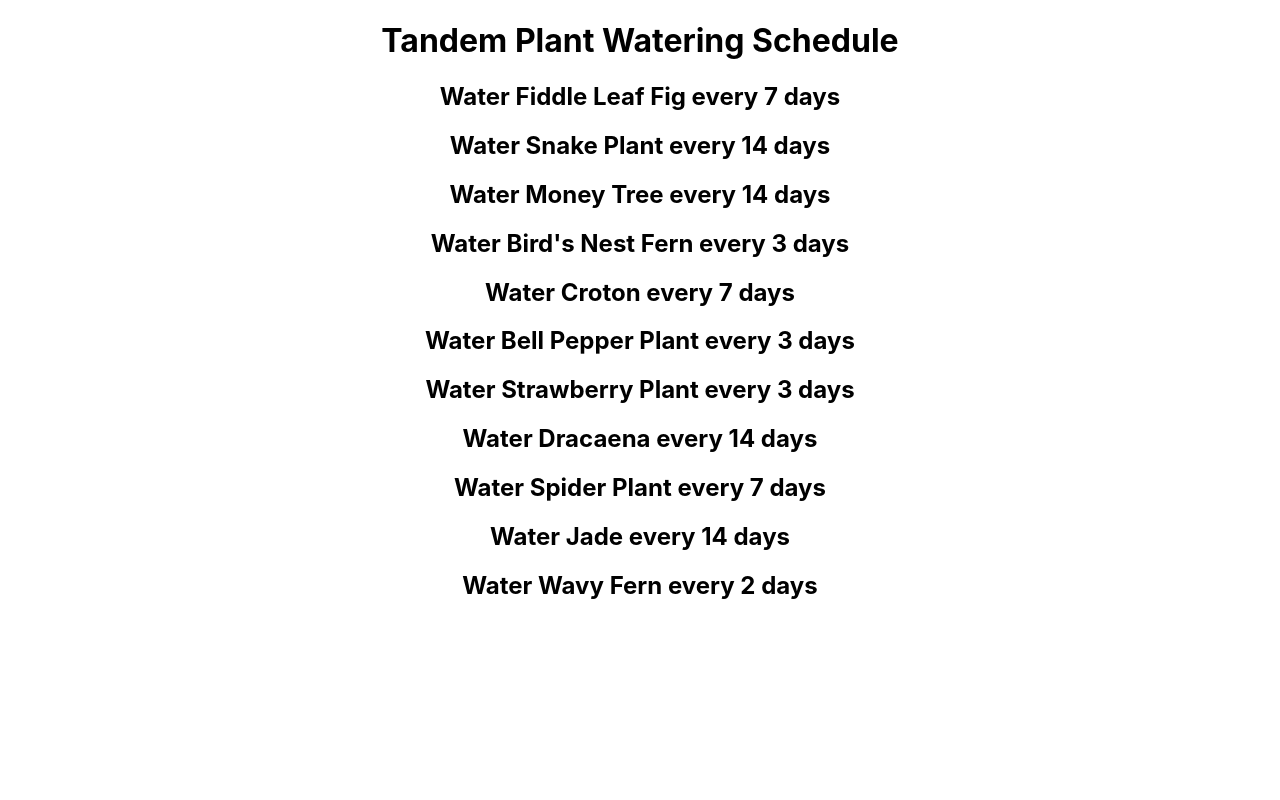
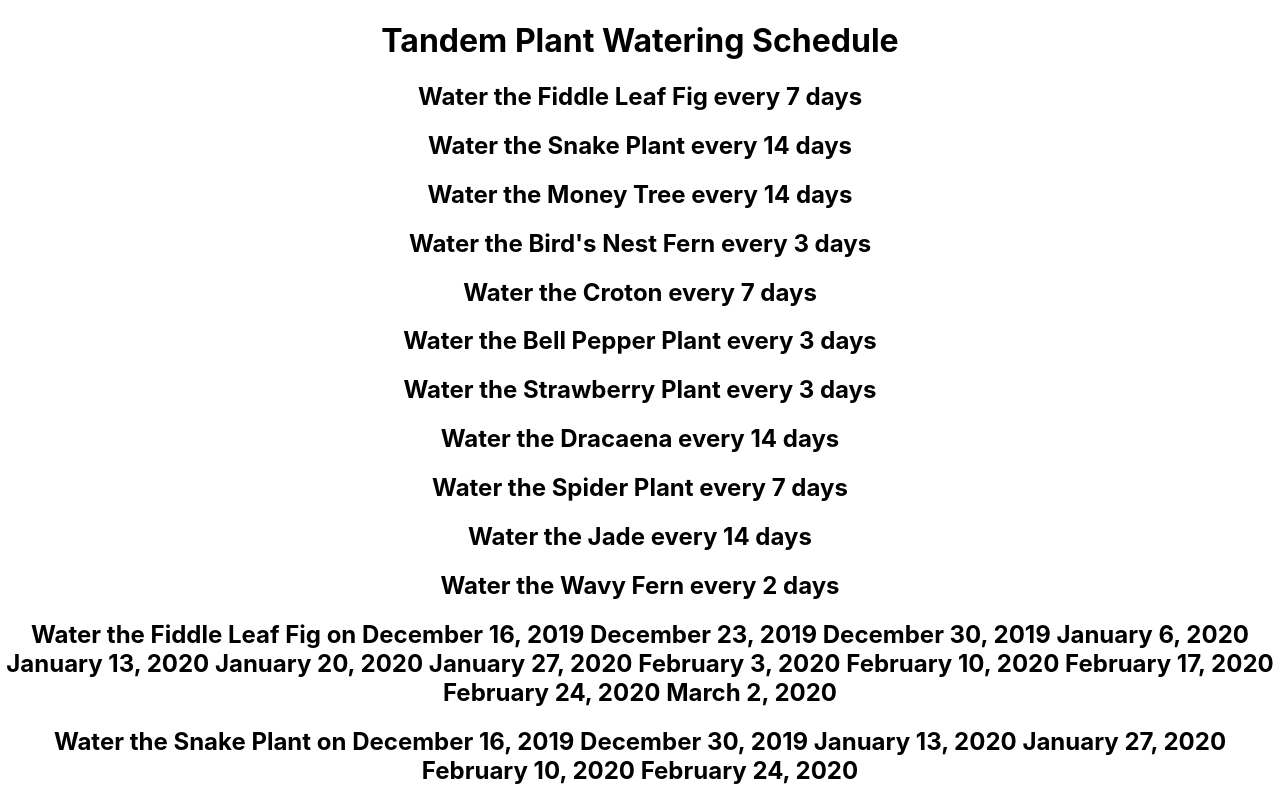
Before and after one commit to ethanbard/Plant-Watering-Schedule, a React (Create React App) app in the folder schedule-app/: page / in a window 1280 px wide. Shown: the top 800 px of the page. Built offline with nearby package versions, Linux system fonts and the light colour scheme.

Commit message:
App can now figure out the dates each plant needs to be watered

```diff
--- a/schedule-app/src/App.js
+++ b/schedule-app/src/App.js
@@ -11,10 +11,51 @@
   }
 
   render() {
+    //Import plants from JSON file
+    const plants = PostData;
+
+    //Watering dates array
+    var wateringDates = new Array();
+
+    for (var i = 0; i < plants.length; i++) {
+        //Extract the watering interval from the JSON
+        var waterIndex = plants[i].water_after.indexOf(" ");
+        var waterAfter = Number(plants[i].water_after.substring(0, waterIndex));
+
+        //Calculate the number of days this plant will need
+        var numberOfDays = 84 / waterAfter;
+
+        //Start from the Monday after today
+        var startDate = new Date();
+        var day = startDate.getDay();
+        var nextMonday = 0;
+
+        if (day == 0) { //If today is Sunday
+          //Increment the current date by 1
+          nextMonday = 1;
+        }
+        else {
+          //Increment the current date by the number of days between today and next Monday
+          nextMonday = 8 - day
+        }
+
+        startDate.setDate(startDate.getDate() + nextMonday);
+
+        //Calculate the dates this plant will need to be watered
+        var plantDates = new Array();
+
+        for (var j = 0; j < numberOfDays; j++) {
+            plantDates.push(startDate.toLocaleDateString('en-US', {day: 'numeric', month: 'long', year: 'numeric'}) + " ");
+            startDate.setDate(startDate.getDate() + waterAfter);
+        }
+
+        wateringDates.push({plantName: plants[i].name, dates: plantDates});
+    }
+
     return (
       <div className="App">
         <h1>Tandem Plant Watering Schedule</h1>
-        <Schedule />
+        <Schedule plants={plants} wateringDates={wateringDates} />
       </div>
     );
   }
--- a/schedule-app/src/components/Schedule.js
+++ b/schedule-app/src/components/Schedule.js
@@ -5,12 +5,16 @@
 
     render(){
 
-        let plants = PostData;
+        const plants = this.props.plants;
+        const schedule = this.props.wateringDates;
 
         return(
             <div>
             {plants.map((plant, index) =>{
-                return <h2>Water {plant.name} every {plant.water_after}</h2>
+                return <h2>Water the {plant.name} every {plant.water_after}</h2>
+            })}
+            {schedule.map((schedule, index) =>{
+                return <h2>Water the {schedule.plantName} on {schedule.dates}</h2>
             })}
             </div>
 
```
